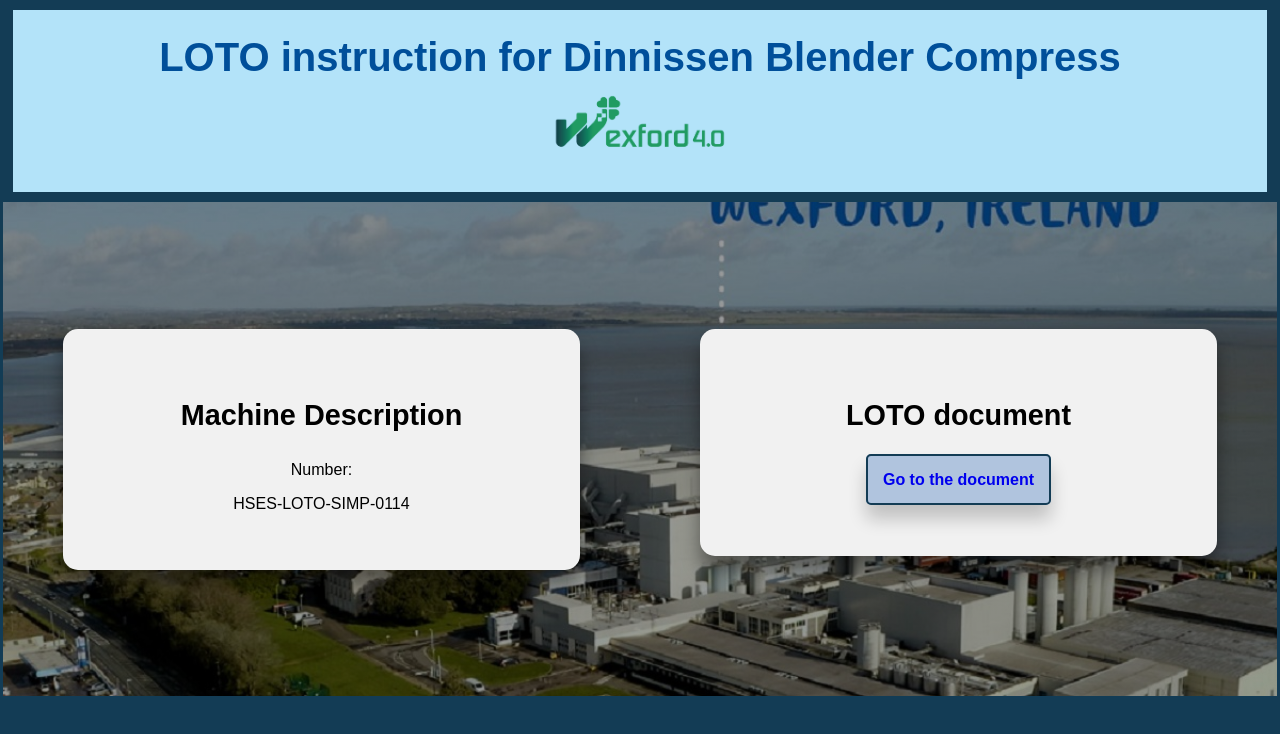
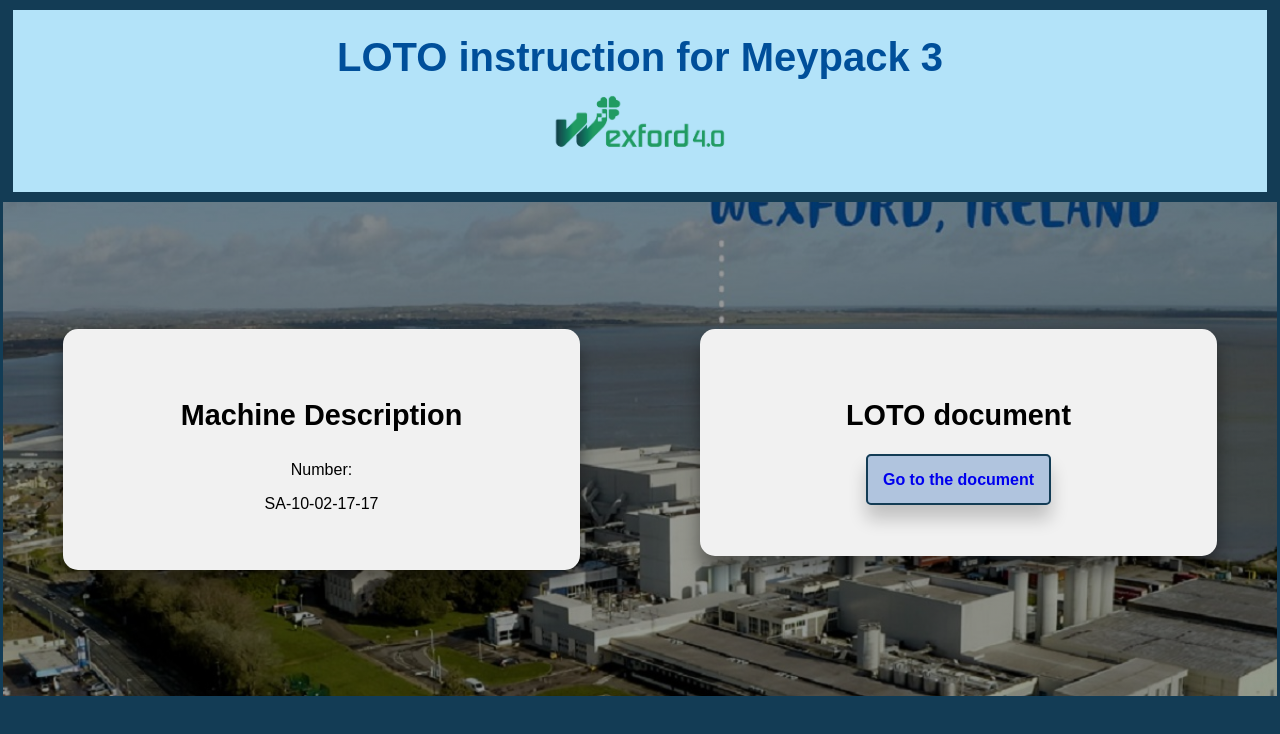
Before and after one commit to Constancetermoz/Meypack-3, a plain HTML site: page index.html in a window 1280 px wide. Drawn offline with Linux system fonts and the light colour scheme.

Commit message:
Update index.html

```diff
--- a/index.html
+++ b/index.html
@@ -2,13 +2,13 @@
 <html>
 <head>
 <meta name="LOTO Instruction" content="width=device-width, initial-scale=1">
-<title>LOTO INSTRUCTION - Dinnissen Blender Compress</title>
+<title>LOTO INSTRUCTION - Meypack 3</title>
 <link rel="stylesheet" href="style.css">
 </head>
 <body>
 
 <div class="Title">
-  <h1>LOTO instruction for Dinnissen Blender Compress</h1>
+  <h1>LOTO instruction for Meypack 3</h1>
   <img src="logo.png" alt="Wexford digital team logo" style="width:200px;">
 </div>
 
@@ -17,14 +17,14 @@
     <div class="card">
       <h3>Machine Description</h3>
       <p>Number:</p>
-      <p>HSES-LOTO-SIMP-0114</p>
+      <p>SA-10-02-17-17</p>
     </div>
   </div>
 
   <div class="column">
     <div class="card" style="padding-bottom:67px;">
       <h3 style="padding-bottom:10px;">LOTO document</h3>
-      <a href="https://live.danwex.ideagenqpulse.com/QPulse/default.aspx#ViewID=Revision_DetailView_Active&ObjectKey=5046&ObjectClassName=Bacchus.Xpo.BusinessObjects.Documents.Revision&mode=View">Go to the document</a>
+      <a href="https://live.danwex.ideagenqpulse.com/QPulse/default.aspx#ViewID=Revision_DetailView_Active&ObjectKey=4723&ObjectClassName=Bacchus.Xpo.BusinessObjects.Documents.Revision&mode=View">Go to the document</a>
     </div>
   </div>
 
```
